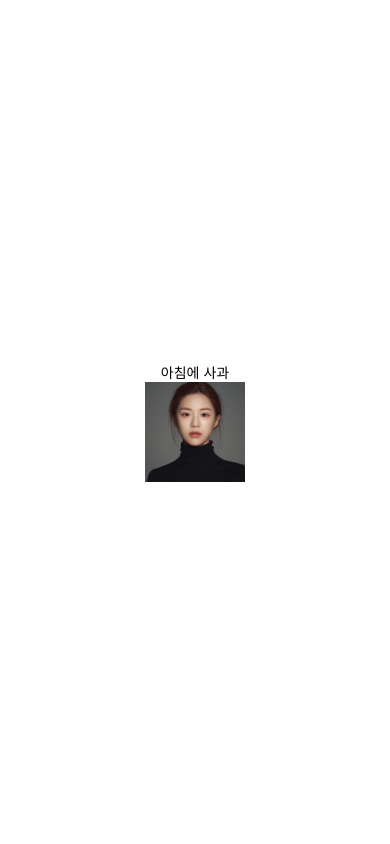
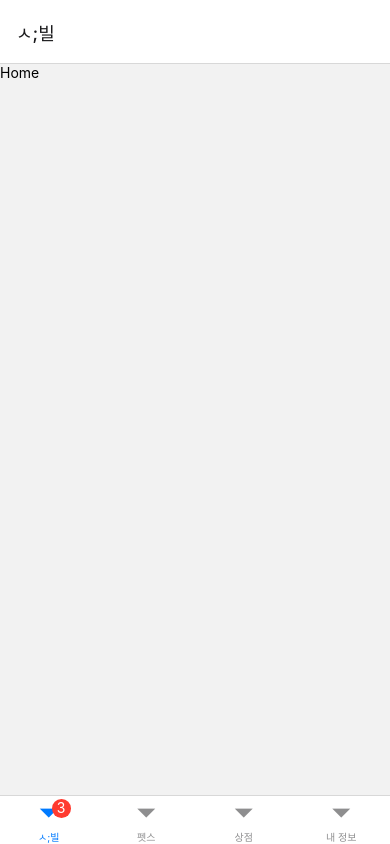
Before and after one commit to bumjun2/pets, a React Native app: screen / in a window 390 px wide. Built offline with nearby package versions, Linux system fonts and the light colour scheme.

Commit message:
핸드폰 빌드 및 하단 탭 작업

```diff
--- a/App.js
+++ b/App.js
@@ -1,23 +1,31 @@
 // App.js
 import React from 'react';
-import Img from './src/Img';
-import {StyleSheet, View, Text} from 'react-native';
+import Home from './src/Home';
+import Pets from './src/Pets';
+import Shop from './src/Shop';
+import MyPage from './src/MyPage';
+
+import {NavigationContainer} from '@react-navigation/native';
+import {createBottomTabNavigator} from '@react-navigation/bottom-tabs';
+
+const Tab = createBottomTabNavigator();
 
 function App() {
   return (
-    <View style={styles.contiune}>
-      <Text>아침에 사과</Text>
-      <Img />
-    </View>
+    <NavigationContainer>
+      <Tab.Navigator>
+        <Tab.Screen
+          name="ㅅ;빌"
+          component={Home}
+          options={{
+            tabBarBadge: 3,
+          }}></Tab.Screen>
+        <Tab.Screen name="펫스" component={Pets}></Tab.Screen>
+        <Tab.Screen name="상점" component={Shop}></Tab.Screen>
+        <Tab.Screen name="내 정보" component={MyPage}></Tab.Screen>
+      </Tab.Navigator>
+    </NavigationContainer>
   );
 }
 
-const styles = StyleSheet.create({
-  contiune: {
-    flex: 1,
-    justifyContent: 'center',
-    alignItems: 'center',
-  },
-});
-
 export default App;
--- a/package.json
+++ b/package.json
@@ -7,7 +7,8 @@
     "ios": "react-native run-ios",
     "lint": "eslint .",
     "start": "react-native start",
-    "test": "jest"
+    "test": "jest",
+    "start-simulator": "react-native run-ios --simulator=\"iPhone 15\""
   },
   "dependencies": {
     "@react-native-community/masked-view": "^0.1.11",
--- /dev/null
+++ b/src/Home.js
@@ -0,0 +1,8 @@
+import React from 'react';
+import {Text, View} from 'react-native';
+
+const Home = () => {
+  return <Text>Home</Text>;
+};
+
+export default Home;
--- a/src/Img.js
+++ /dev/null
@@ -1,15 +0,0 @@
-import React from 'react';
-import {Text, View, Image} from 'react-native';
-
-const Img = () => {
-  return (
-    <View>
-      <Image
-        source={require('../assets/aa.jpeg')}
-        style={{width: 100, height: 100}}
-      />
-    </View>
-  );
-};
-
-export default Img;
--- /dev/null
+++ b/src/MyPage.js
@@ -0,0 +1,8 @@
+import React from 'react';
+import {Text} from 'react-native';
+
+const MyPage = () => {
+  return <Text>MyPage</Text>;
+};
+
+export default MyPage;
--- /dev/null
+++ b/src/Pets.js
@@ -0,0 +1,8 @@
+import React from 'react';
+import {Text} from 'react-native';
+
+const Pets = () => {
+  return <Text>ss</Text>;
+};
+
+export default Pets;
--- /dev/null
+++ b/src/Shop.js
@@ -0,0 +1,8 @@
+import React from 'react';
+import {Text} from 'react-native';
+
+const Shop = () => {
+  return <Text>Shop</Text>;
+};
+
+export default Shop;
```
Also changed, not shown: assets/aa.jpeg (deleted), assets/icon/house-solid.svg (added), 3 other files (tests, documents, lock files or other folders).
